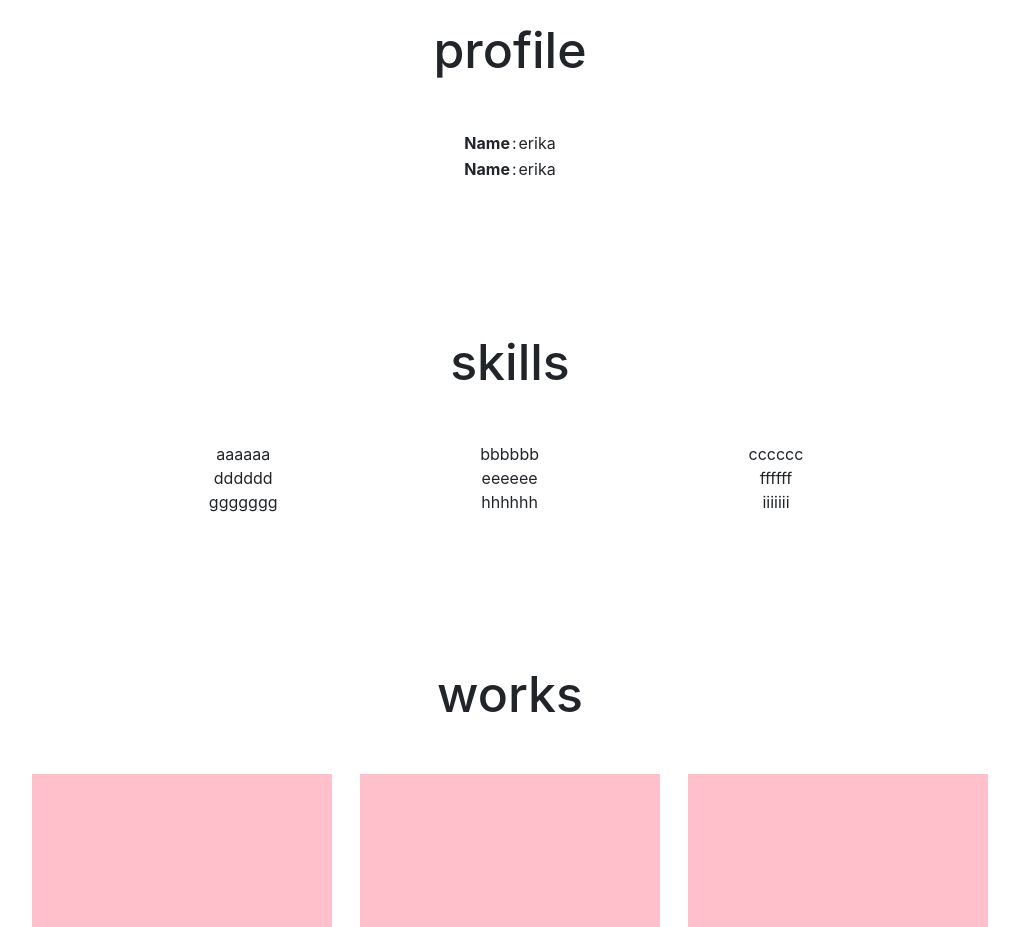
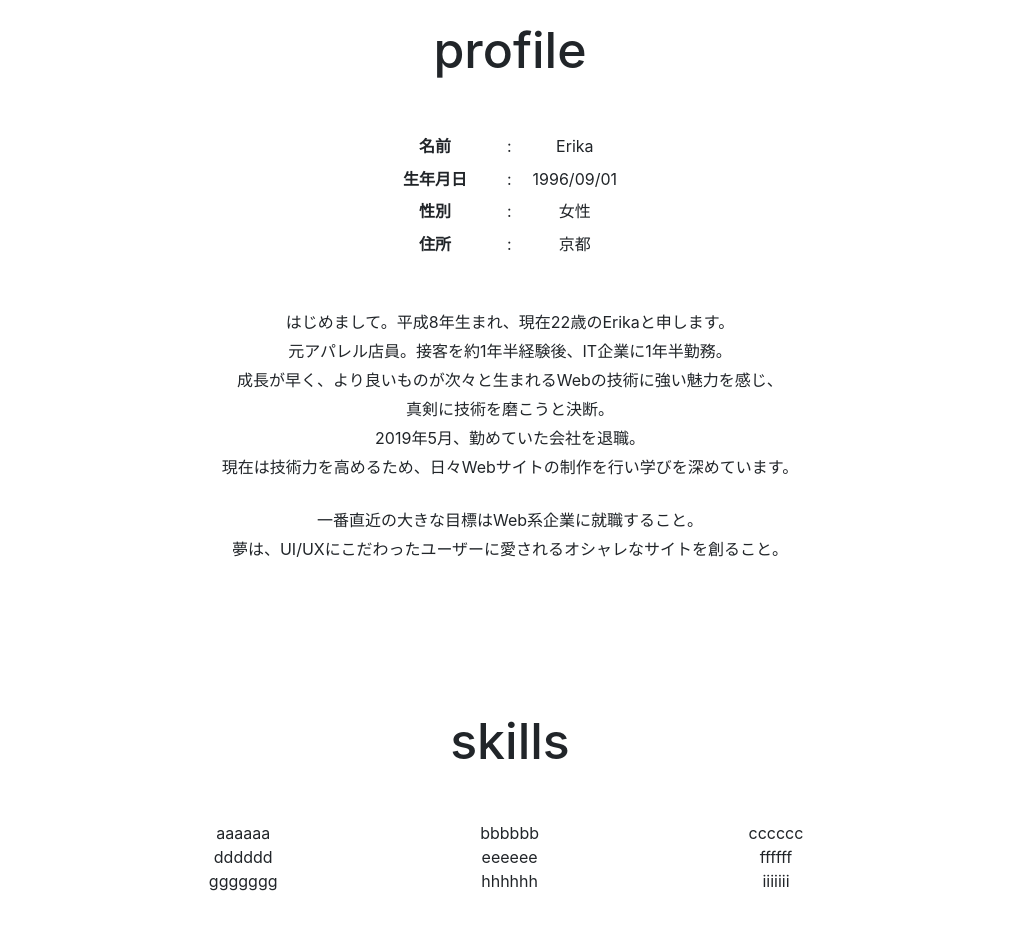
Before and after one commit to Erika-U/portfolio, a Nuxt app: page / in a window 1280 px wide. Shown: the part 900-1827 px from the top of the page, without its empty margins (130-1149 px from the left). Built offline with nearby package versions, Linux system fonts and the light colour scheme.

Commit message:
create profile contents

```diff
--- a/containers/profile.vue
+++ b/containers/profile.vue
@@ -11,6 +11,14 @@
           </tr>
         </tbody>
       </table>
+      <p>はじめまして。平成8年生まれ、現在22歳のErikaと申します。</p>
+      <p>元アパレル店員。接客を約1年半経験後、IT企業に1年半勤務。</p>
+      <p>成長が早く、より良いものが次々と生まれるWebの技術に強い魅力を感じ、</p>
+      <p>真剣に技術を磨こうと決断。</p>
+      <p>2019年5月、勤めていた会社を退職。</p>
+      <p>現在は技術力を高めるため、日々Webサイトの制作を行い学びを深めています。</p><br>
+      <p>一番直近の大きな目標はWeb系企業に就職すること。</p>
+      <p>夢は、UI/UXにこだわったユーザーに愛されるオシャレなサイトを創ること。</p>
     </div>
   </section>
 </template>
@@ -26,10 +34,14 @@
     data() {
       return {
         contacts: [
-          {key: 'Name',
-          value: 'erika'},
-          {key: 'Name',
-          value: 'erika'}
+          {key: '名前',
+          value: 'Erika'},
+          {key: '生年月日',
+          value: '1996/09/01'},
+          {key: '性別',
+          value: '女性'},
+          {key: '住所',
+          value: '京都'}
         ]
       }
     }
@@ -45,8 +57,29 @@
 
     table {
       margin: 0 auto;
+      margin-bottom: 50px;
+      height: 130px;
+
+      tr {
+        margin-bottom: 50px;
+
+      th {
+          padding-right: 20px;
+        }
+
+      td {
+        padding-left: 20px;
+          }
+        }
+      }
     }
-  }
+
+    p {
+      width: 70%;
+      margin: 0 auto;
+      margin-bottom: 5px;
+    }
+
 
 
 
```
